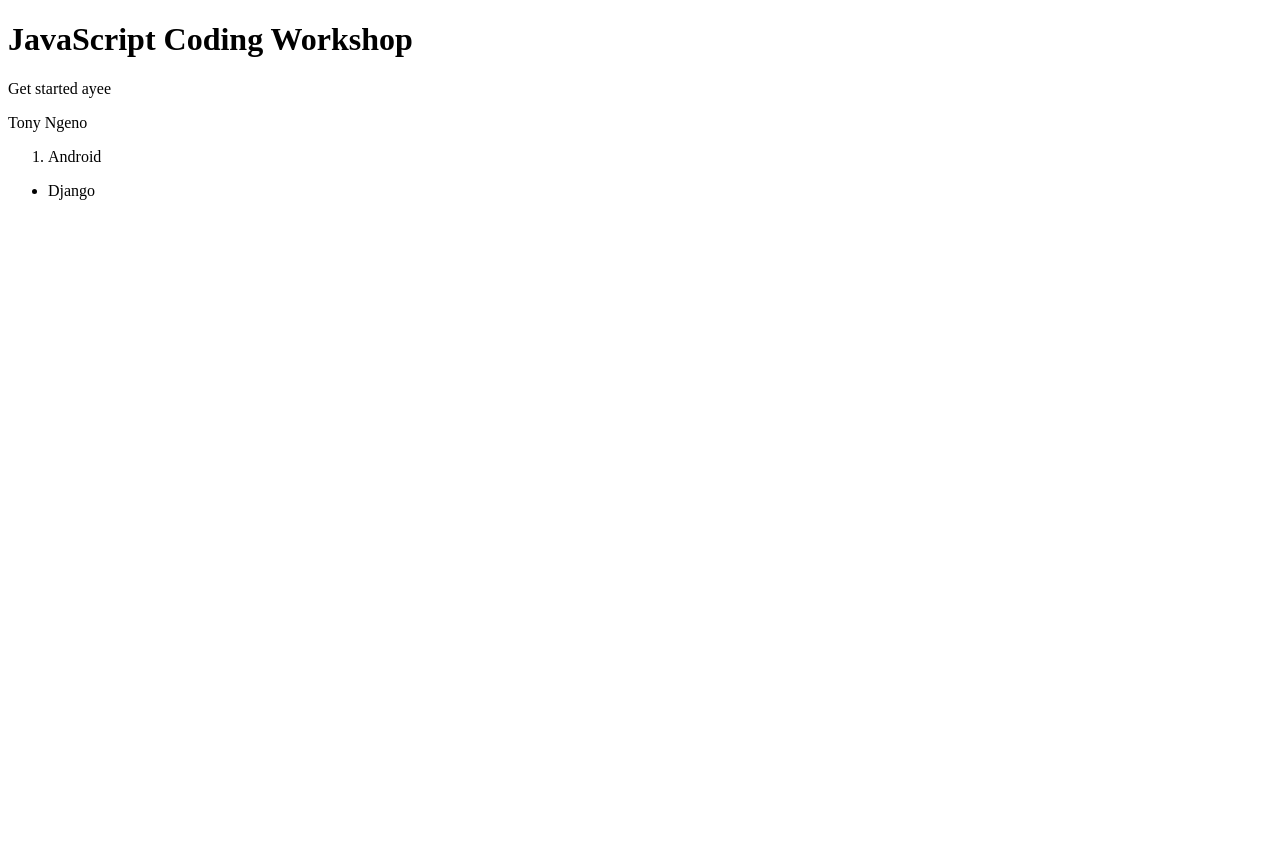
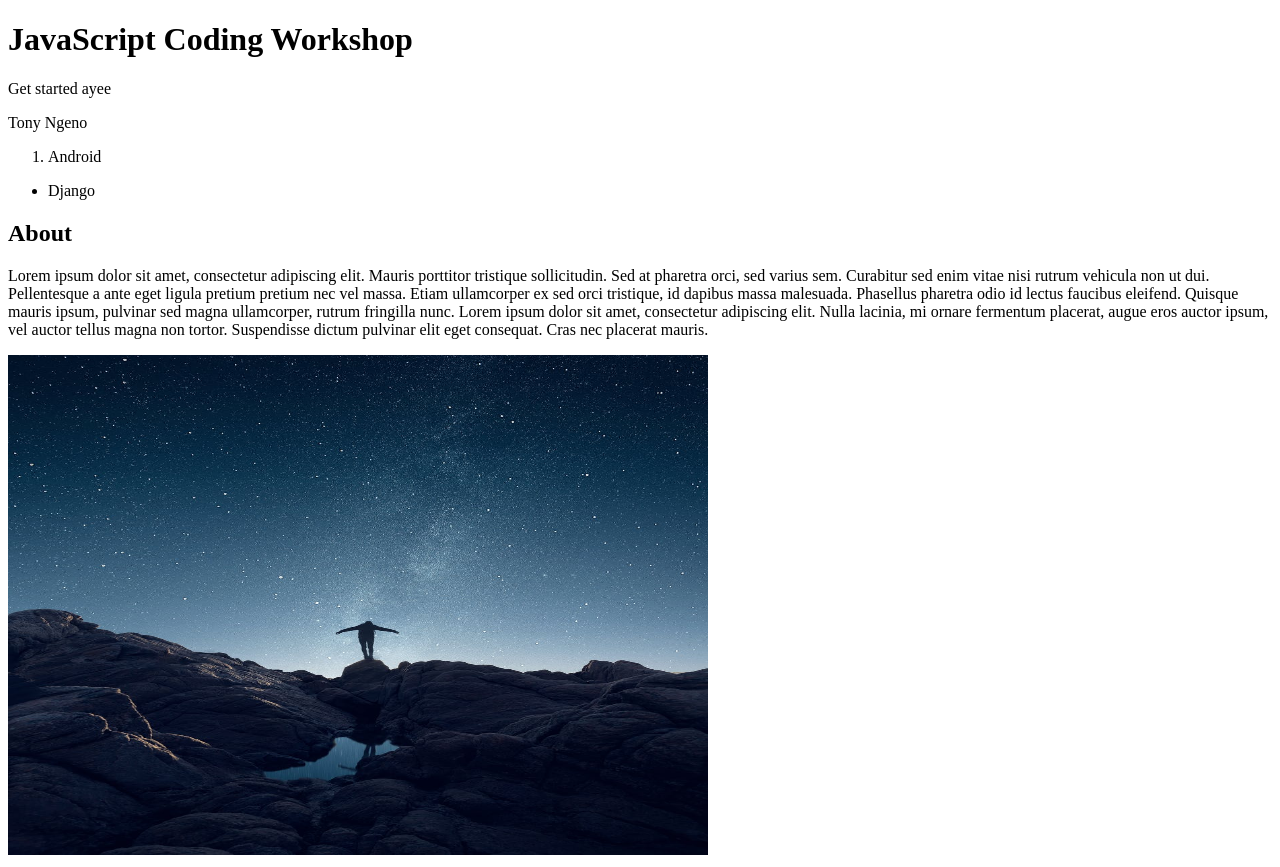
Before and after one commit to TonyNgeno/JSMW, a plain HTML site: page index.html in a window 1280 px wide. Before the commit the page ends 800 px from the top, so only its background shows below. Drawn offline with Linux system fonts and the light colour scheme.

Commit message:
add content

```diff
--- a/index.html
+++ b/index.html
@@ -14,5 +14,10 @@
     <ul>
       <li>Django</li>
     </ul>
+    <div class="container">
+      <h2>About</h2>
+      <p>Lorem ipsum dolor sit amet, consectetur adipiscing elit. Mauris porttitor tristique sollicitudin. Sed at pharetra orci, sed varius sem. Curabitur sed enim vitae nisi rutrum vehicula non ut dui. Pellentesque a ante eget ligula pretium pretium nec vel massa. Etiam ullamcorper ex sed orci tristique, id dapibus massa malesuada. Phasellus pharetra odio id lectus faucibus eleifend. Quisque mauris ipsum, pulvinar sed magna ullamcorper, rutrum fringilla nunc. Lorem ipsum dolor sit amet, consectetur adipiscing elit. Nulla lacinia, mi ornare fermentum placerat, augue eros auctor ipsum, vel auctor tellus magna non tortor. Suspendisse dictum pulvinar elit eget consequat. Cras nec placerat mauris.</p>
+      <img src="img/image1.jpeg" alt="Theme" width="700" height="500">
+    </div>
   </body>
 </html>
```
